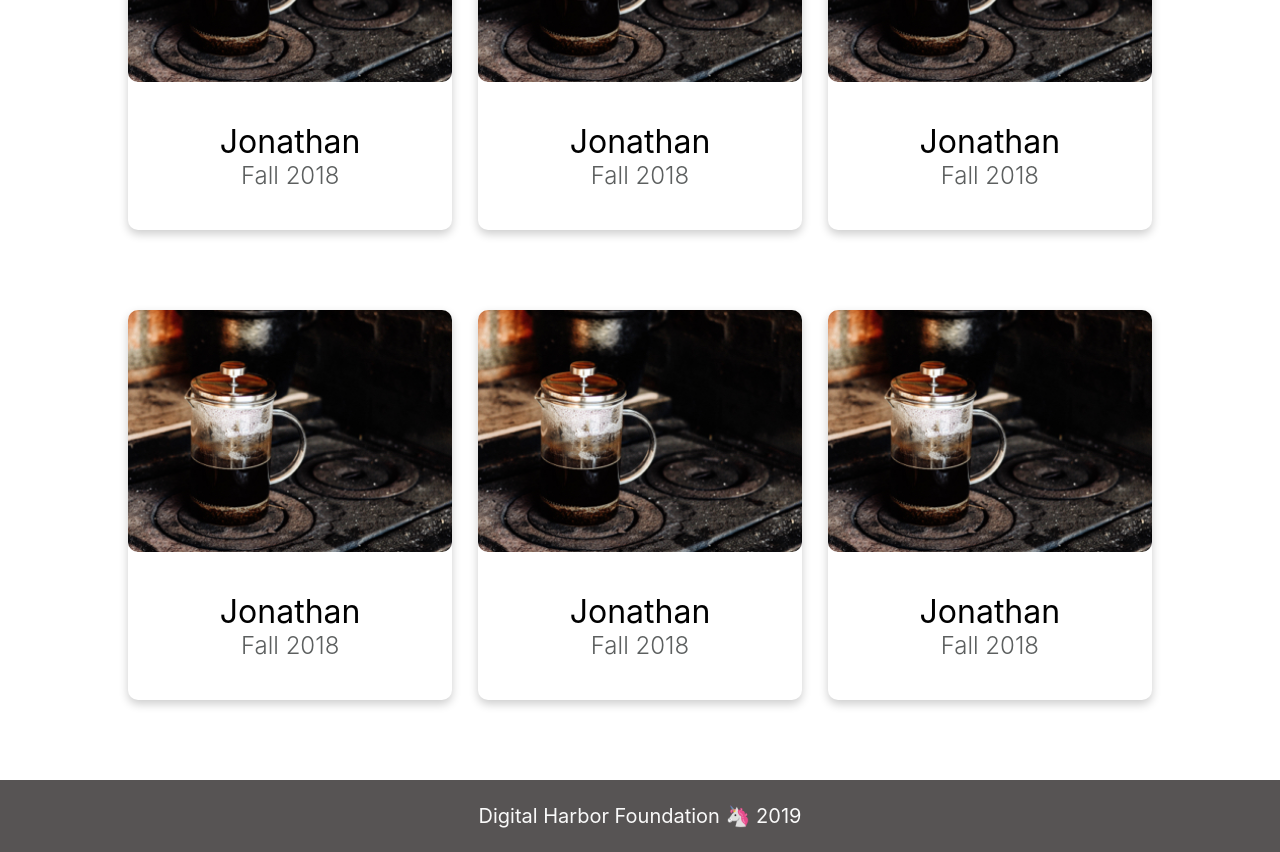
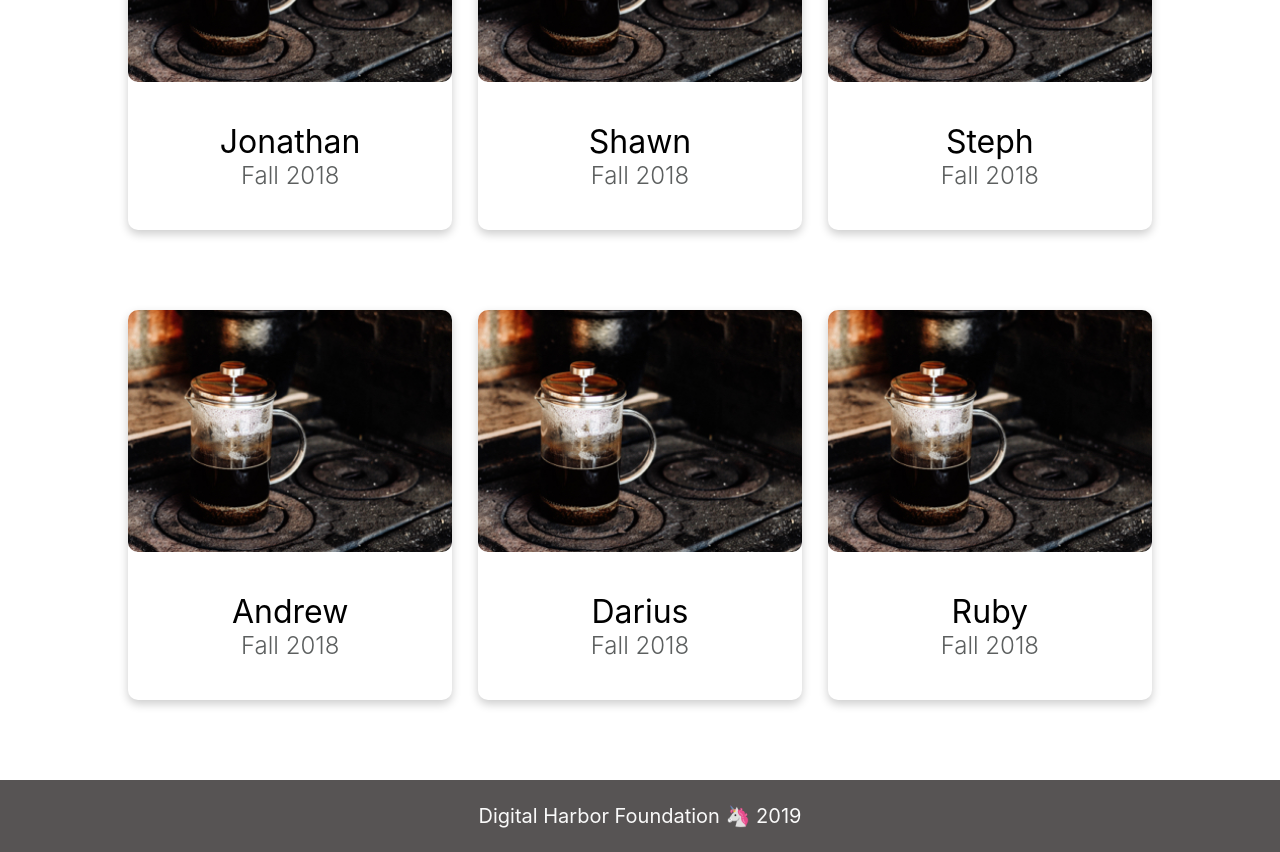
Before and after one commit to DigitalHarborFoundation/interactive-gallery-prototype, a React (Create React App) app: page / in a window 1280 px wide. Shown: the part 880-1732 px from the top of the page. Built offline with nearby package versions, Linux system fonts and the light colour scheme.

Commit message:
added props to the ProjectCard for youthName and projectSemester

```diff
--- a/src/App.js
+++ b/src/App.js
@@ -9,11 +9,8 @@ class App extends Component {
     course: ""
   };
 
-  toggleCourse = (e, courseName) => {
-    e.preventDefault();
-    this.setState({
-      course: courseName
-    });
+  toggleCourse = courseName => {
+    console.log(`Course toggled to: ${courseName}`);
   };
 
   componentDidMount() {
@@ -25,8 +22,8 @@ class App extends Component {
   render() {
     return (
       <AppWrapper>
-        <Header />
-        <ProjectCardGrid courseToggle={this.toggleCourse} />
+        <Header toggleCourse={this.toggleCourse.bind(this)} />
+        <ProjectCardGrid />
         <Footer />
       </AppWrapper>
     );
--- a/src/components/Header.js
+++ b/src/components/Header.js
@@ -2,7 +2,7 @@ import React from "react";
 import styled from "styled-components";
 import heroImg from "../hero-img.jpg";
 
-const Header = () => (
+const Header = props => (
   <HeaderWrapper>
     <LogoWrapper>
       <DHFTitle>Digital Harbor Foundation</DHFTitle>
@@ -10,8 +10,8 @@ const Header = () => (
     <CTAContainer>
       <ProjectTitle>Interactive Project Gallery</ProjectTitle>
       <ButtonContainer>
-        <GhostButton>VectorFab</GhostButton>
-        <GhostButton>Game Workshop</GhostButton>
+        <GhostButton onClick={props.toggleCourse}>VectorFab</GhostButton>
+        <GhostButton onClick={props.toggleCourse}>Game Workshop</GhostButton>
       </ButtonContainer>
     </CTAContainer>
   </HeaderWrapper>
--- a/src/components/ProjectCard.js
+++ b/src/components/ProjectCard.js
@@ -12,8 +12,8 @@ class ProjectCard extends Component {
           <ProjectImage src={testerCardOne} alt={testerCardOne} />
         </ProjectImageContainer>
         <ProjectInfoContainer>
-          <YouthName>Jonathan</YouthName>
-          <ProjectSemester>Fall 2018</ProjectSemester>
+          <YouthName>{this.props.youthName}</YouthName>
+          <ProjectSemester>{this.props.projectSemester}</ProjectSemester>
         </ProjectInfoContainer>
       </CardWrapper>
     );
--- a/src/components/ProjectCardGrid.js
+++ b/src/components/ProjectCardGrid.js
@@ -5,12 +5,12 @@ import ProjectCard from "./ProjectCard";
 const ProjectCardGrid = props => (
   <ContentWrapper>
     <MainGrid>
-      <ProjectCard />
-      <ProjectCard />
-      <ProjectCard />
-      <ProjectCard />
-      <ProjectCard />
-      <ProjectCard />
+      <ProjectCard youthName="Jonathan" projectSemester="Fall 2018" />
+      <ProjectCard youthName="Shawn" projectSemester="Fall 2018" />
+      <ProjectCard youthName="Steph" projectSemester="Fall 2018" />
+      <ProjectCard youthName="Andrew" projectSemester="Fall 2018" />
+      <ProjectCard youthName="Darius" projectSemester="Fall 2018" />
+      <ProjectCard youthName="Ruby" projectSemester="Fall 2018" />
     </MainGrid>
   </ContentWrapper>
 );
```
